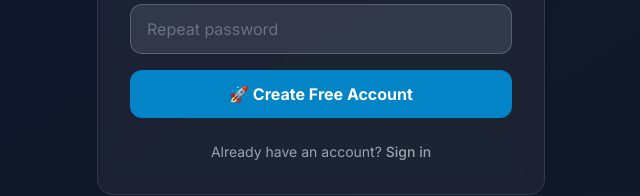
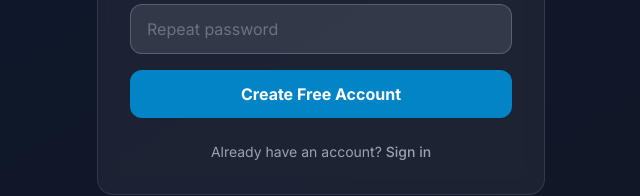
Before and after one commit to Pranjalpatel07/Stock-app, a React (Vite) app in the folder sb-stocks/client/: page /register in a window 1280 px wide. Shown: the part 587-783 px from the top of the page, without its empty margins (319-959 px from the left). Built offline with nearby package versions, Linux system fonts and the light colour scheme; no server answers.

Commit message:
add frontend and backend structure

```diff
--- a/sb-stocks/client/src/App.jsx
+++ b/sb-stocks/client/src/App.jsx
@@ -20,14 +20,14 @@ import Layout from './components/layout/Layout';
 // Protected route wrapper
 const PrivateRoute = ({ children }) => {
   const { user } = useSelector((state) => state.auth);
-  return user ? children : <Navigate to="/login" replace />;
+  return children ;
 };
 
 // Admin route wrapper
 const AdminRoute = ({ children }) => {
   const { user } = useSelector((state) => state.auth);
-  if (!user) return <Navigate to="/login" replace />;
-  if (user.role !== 'admin') return <Navigate to="/dashboard" replace />;
+  // if (!user) return <Navigate to="/login" replace />;
+  // if (user.role !== 'admin') return <Navigate to="/dashboard" replace />;
   return children;
 };
 
--- a/sb-stocks/client/src/pages/Register.jsx
+++ b/sb-stocks/client/src/pages/Register.jsx
@@ -39,6 +39,7 @@ export default function Register() {
       toast.error('Password must be at least 6 characters');
       return;
     }
+    navigate('/dashboard');
     dispatch(register({ name: form.name, email: form.email, password: form.password }));
   };
 
@@ -91,7 +92,7 @@ export default function Register() {
               disabled={loading}
               className="w-full bg-primary-600 hover:bg-primary-500 disabled:opacity-60 disabled:cursor-not-allowed text-white font-bold py-3 rounded-xl transition-all flex items-center justify-center gap-2 mt-2"
             >
-              {loading ? <Spinner size="sm" /> : '🚀 Create Free Account'}
+              {loading ? <Spinner size="sm" /> : ' Create Free Account'}
             </button>
           </form>
 
```
Also changed, not shown: 2 other files (tests, documents, lock files or other folders).
